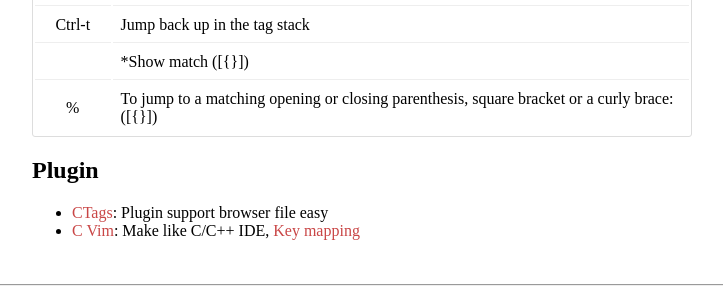
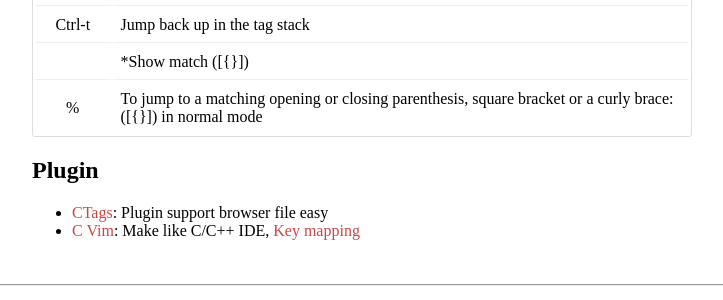
Before and after one commit to congdv/congdv.github.io, a Jekyll site: the page built from _posts/2017-08-28-vim-cheat-sheet.md, in a window 1280 px wide. Shown: the part 656-956 px from the top of the page, without its empty margins (278-1001 px from the left). Built offline with Jekyll 4.4.1, drawn with Linux system fonts in a browser that asks for light colours.

Commit message:
Update 2017-08-28-vim-cheat-sheet.md

```diff
--- a/_posts/2017-08-28-vim-cheat-sheet.md
+++ b/_posts/2017-08-28-vim-cheat-sheet.md
@@ -24,7 +24,7 @@ tag: notes
 |:ts | List all of the definitions of the last tag |
 |Ctrl-t|Jump back up in the tag stack|
 || *Show match ([{}])|
-|%| To jump to a matching opening or closing parenthesis, square bracket or a curly brace: ([{}])|
+|%| To jump to a matching opening or closing parenthesis, square bracket or a curly brace: ([{}]) in normal mode|
 
 ## Plugin
 - [CTags](https://andrew.stwrt.ca/posts/vim-ctags/): Plugin support browser file easy
```
